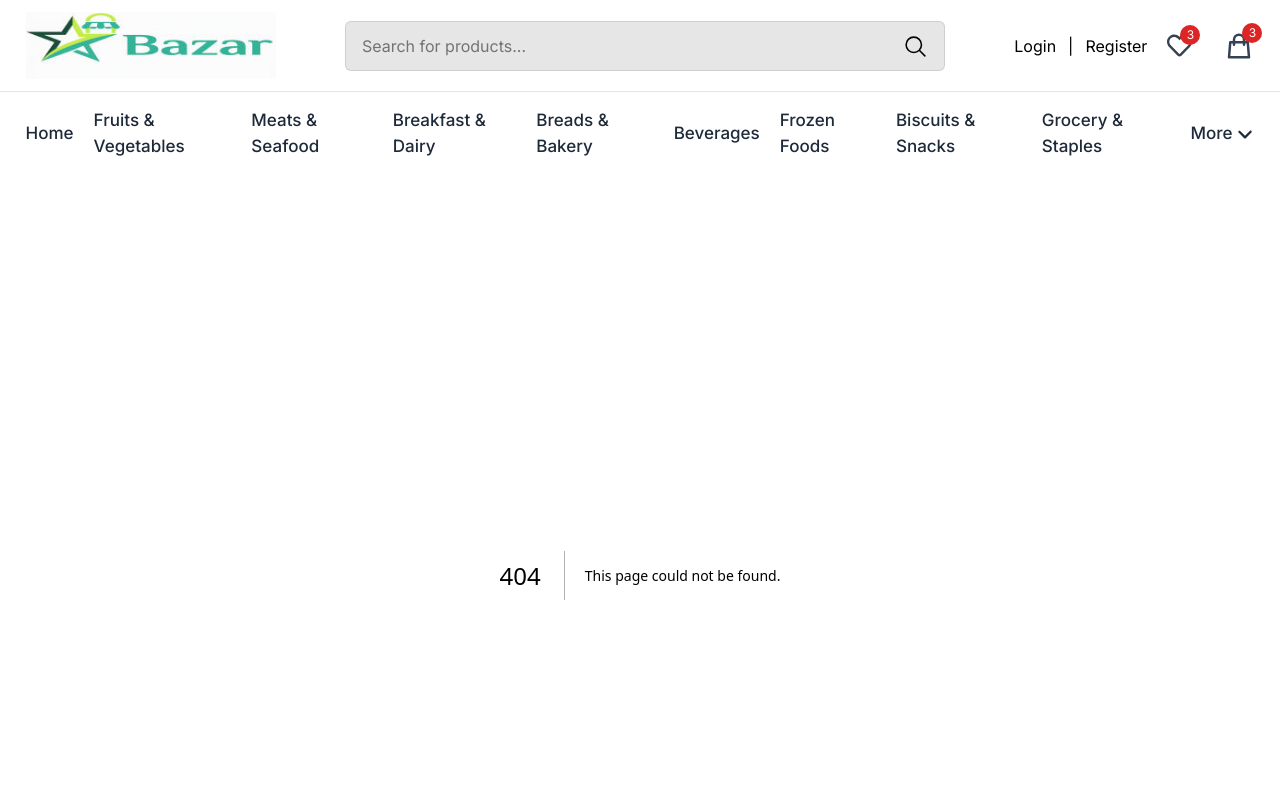
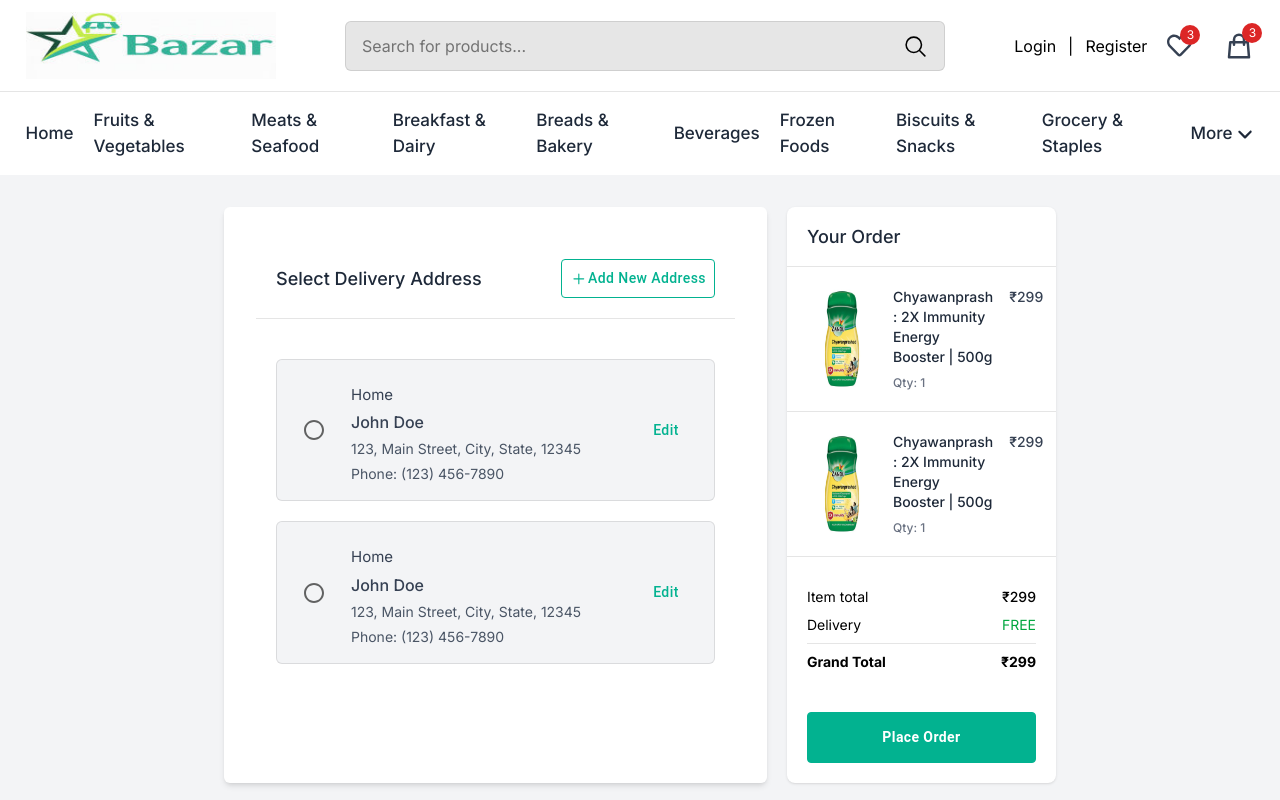
Before and after one commit to 78suhail/Grocery-Store-Web, a Next.js app: page /checkout in a window 1280 px wide. Before the commit this address had no page. Shown: the top 800 px of the page. Built offline with nearby package versions, Linux system fonts and the light colour scheme.

Commit message:
Add Address page

```diff
--- a/app/cart/page.jsx
+++ b/app/cart/page.jsx
@@ -3,6 +3,7 @@
 import React from "react";
 import CartItems from "./CartItems";
 import { Button } from "@mui/material";
+import Link from "next/link";
 
 const Page = () => {
   return (
@@ -58,7 +59,8 @@ const Page = () => {
               </div>
 
               <div className="px-5 flex w-full pb-5">
-                <Button className="btn-g w-full">Next</Button>
+                <Link href="/checkout" className="w-full">
+                <Button className="btn-g w-full">Next</Button> </Link>
               </div>
             </div>
           </div>
--- /dev/null
+++ b/app/checkout/page.jsx
@@ -0,0 +1,146 @@
+"use client";
+import React from "react";
+import { Button } from "@mui/material";
+import Radio from "@mui/material/Radio";
+import { GoPlus } from "react-icons/go";
+import Link from "next/link";
+import Image from "next/image";
+import { useContext } from "react";
+import { MyContext } from "@/context/ThemeContext";
+
+const Checkout = () => {
+
+  const context = useContext(MyContext);
+
+  return (
+    <>
+      <section className="bg-gray-100 py-8">
+        <div className="container !w-[65%] m-auto flex gap-5">
+          <div className="bg-white rounded-md shadow-md w-[70%] p-8">
+            <div className="flex items-center justify-between p-5 border-b border-black/10 mb-5">
+              <h2 className="text-[18px] font-medium text-gray-800">
+                Select Delivery Address
+              </h2>
+              <Button className="!text-primary !border !border-primary !capitalize" onClick={context?.isOpenAdressPanel}>
+                <GoPlus size={18} /> Add New Address
+              </Button>
+            </div>
+
+            <div className="addresSec w-full flex flex-col gap-5 p-5">
+              <label className="adress border border-black/10 p-4 rounded-md bg-gray-100 flex  gap-4 justify-between cursor-pointer">
+                <Radio />
+                <div className="info flex flex-col gap-1 pt-2 ">
+                  <h1 className="text-[15px] font-normal text-gray-700">
+                    Home
+                  </h1>
+                  <h3 className="text-[16px] font-medium text-gray-700">
+                    John Doe
+                  </h3>
+                  <p className="text-[14px] text-gray-600">
+                    123, Main Street, City, State, 12345
+                  </p>
+                  <p className="text-[14px] text-gray-600">
+                    Phone: (123) 456-7890
+                  </p>
+                </div>
+                <div className="ml-auto flex items-center">
+                  <Button variant="text" className="!text-primary !capitalize">
+                    Edit
+                  </Button>
+                </div>
+              </label>
+              <label className="adress border border-black/10 p-4 rounded-md bg-gray-100 flex  gap-4 justify-between cursor-pointer">
+                <Radio />
+                <div className="info flex flex-col gap-1 pt-2">
+                  <h1 className="text-[15px] font-normal text-gray-700">
+                    Home
+                  </h1>
+                  <h3 className="text-[16px] font-medium text-gray-700">
+                    John Doe
+                  </h3>
+                  <p className="text-[14px] text-gray-600">
+                    123, Main Street, City, State, 12345
+                  </p>
+                  <p className="text-[14px] text-gray-600">
+                    Phone: (123) 456-7890
+                  </p>
+                </div>
+                <div className="ml-auto flex items-center">
+                  <Button variant="text" className="!text-primary !capitalize">
+                    Edit
+                  </Button>
+                </div>
+              </label>
+            </div>
+          </div>
+
+          <div className="w-[35%] sticky top-20 h-fit">
+            <div className="bg-white rounded-lg shadow-sm">
+              <div className="px-5 py-4 border-b border-black/10">
+                <h2 className="text-[18px] font-medium text-gray-800">
+                  Your Order
+                </h2>
+              </div>
+
+              {/*  PRODUCTS SCROLL AREA */}
+              <div className="max-h-[300px] overflow-y-auto">
+                {[...Array(10)].map((_, i) => (
+                  <div
+                    key={i}
+                    className="p-5 flex gap-4 border-b border-black/10"
+                  >
+                    <Image
+                      src="/product.png"
+                      alt="product"
+                      width={70}
+                      height={70}
+                      className="rounded-md"
+                    />
+                    <div className="flex-1">
+                      <h3 className="text-sm font-medium text-gray-800">
+                        Chyawanprash : 2X Immunity Energy Booster | 500g
+                      </h3>
+                      <p className="text-xs text-gray-500 font-medium mt-2">
+                        Qty: 1
+                      </p>
+                    </div>
+                    <span className="text-sm text-gray-700 font-medium">
+                      ₹299
+                    </span>
+                  </div>
+                ))}
+              </div>
+
+              {/* Price Details */}
+              <div className="p-5 flex flex-col gap-2 text-sm">
+                <div className="flex justify-between">
+                  <span>Item total</span>
+                  <span className="font-medium">₹299</span>
+                </div>
+                <div className="flex justify-between">
+                  <span>Delivery</span>
+                  <span className="text-green-600">FREE</span>
+                </div>
+                <div className="flex justify-between font-semibold border-t border-black/10 pt-2">
+                  <span>Grand Total</span>
+                  <span>₹299</span>
+                </div>
+              </div>
+
+              <div className="p-5">
+                <Button
+                  fullWidth
+                  className="btn-g !text-white !capitalize !py-3"
+                >
+                  Place Order
+                </Button>
+              </div>
+            </div>
+          </div>
+        </div>
+      </section>
+    </>
+  );
+};
+
+export default Checkout;
--- a/app/globals.css
+++ b/app/globals.css
@@ -164,3 +164,7 @@ input[type=number]{
   scrollbar-width: thin;
   scrollbar-color: #bdbdbd #f1f1f1;
 }
+
+.react-international-phone-country-selector{width: 15% !important;}
+
+.react-international-phone-input{width: 85%;}
--- a/app/layout.tsx
+++ b/app/layout.tsx
@@ -2,7 +2,11 @@ import "./globals.css";
 import type { Metadata } from "next";
 import Header from "@/components/Header";
 import Footer from "@/components/Footer";
-import { Inter } from "next/font/google"; // ✅ Correct import
+import { Inter } from "next/font/google";
+import ThemeProvider from "@/context/ThemeProvider"
+
+
+
 
 const inter = Inter({
   subsets: ["latin"],
@@ -22,10 +26,12 @@ export default function RootLayout({
 }) {
   return (
     <html lang="en">
-      <body className={inter.className}> {/* ✅ font applied */}
-        <Header />
-        {children}
-        <Footer />
+      <body className={inter.className}>
+        <ThemeProvider>
+          <Header />
+          {children}
+          <Footer />
+        </ThemeProvider>
       </body>
     </html>
   );
--- a/components/Footer.jsx
+++ b/components/Footer.jsx
@@ -1,16 +1,33 @@
-import React from "react";
+"use client";
+import React,{useContext, useState} from "react";
 import { BsWallet2 } from "react-icons/bs";
 import { LiaGiftSolid, LiaShippingFastSolid } from "react-icons/lia";
 import { PiKeyReturnLight } from "react-icons/pi";
 import { BiSupport } from "react-icons/bi";
 import Link from "next/link";
 import { IoChatboxOutline } from "react-icons/io5";
-import { Button } from "@mui/material";
+import { Button, TextField } from "@mui/material";
 import { FaFacebookF, FaInstagram, FaPinterestP } from "react-icons/fa";
 import { AiOutlineYoutube } from "react-icons/ai";
 import Image from "next/image";
+import Drawer from "@mui/material/Drawer";
+import { MyContext } from "@/context/ThemeContext";
+import { PhoneInput } from 'react-international-phone';
+import 'react-international-phone/style.css';
+import Radio from '@mui/material/Radio';
+import RadioGroup from '@mui/material/RadioGroup';
+import FormControlLabel from '@mui/material/FormControlLabel';
+import FormControl from '@mui/material/FormControl';
+import FormLabel from '@mui/material/FormLabel';
+
 
 const Footer = () => {
+
+  const context = useContext(MyContext);
+
+  const [phone, setPhone] = useState('');
+
+
   return (
     <>
       <footer className=" bg-[#FAFAFA] py-8 pb-0">
@@ -279,6 +296,74 @@ const Footer = () => {
           </div>
         </div>
       </footer>
+      <Drawer
+       anchor="right"
+       open={context?.isOpenAdressBox}
+       onClose={() => context?.isOpenAdressPanel(false)}
+       className="addressPannel"
+       >
+
+      <form className="w-[450px] p-5">
+
+        <h3 className="text-[18px] font-[500] text-gray-700">Add New Address</h3>
+
+        <div className="flex flex-col gap-2 mt-4">
+
+           <div className="form-group w-full">
+          <TextField label="Address Line 1" variant="outlined" className="w-full" size="small"/>
+
+        </div>
+        <div className="form-group w-full">
+          <TextField label="City" variant="outlined" className="w-full" size="small"/>
+
+        </div>
+
+         <div className="form-group w-full">
+          <TextField label="Pincode" type="number" variant="outlined" className="w-full" size="small"/>
+
+        </div>
+        <div className="form-group w-full">
+          <TextField label="Country" type="text" variant="outlined" className="w-full" size="small"/>
+
+        </div>
+        <div className="form-group w-full">
+           <PhoneInput
+        defaultCountry="in"
+        value={phone}
+        onChange={(phone) => setPhone(phone)}
+      />
+
+        </div>
+        <div className="form-group w-full">
+          <TextField label="Landmark" type="text" variant="outlined" className="w-full" size="small"/>
+
+        </div>
+
+        <div className="form-group w-full">
+          <FormControl>
+      <FormLabel id="demo-row-radio-buttons-group-label">Address Type</FormLabel>
+      <RadioGroup
+        row
+        aria-labelledby="demo-row-radio-buttons-group-label"
+        name="row-radio-buttons-group"
+      >
+        <FormControlLabel value="Home" control={<Radio />} label="Home" />
+        <FormControlLabel value="Office" control={<Radio />} label="Office" />
+
+      </RadioGroup>
+    </FormControl>
+
+        </div>
+
+        <div className="form-group w-full">
+          <Button className="btn-g w-full"> Save</Button>
+
+        </div>
+
+        </div>
+
+      </form>
+      </Drawer>
     </>
   );
 };
--- /dev/null
+++ b/context/ThemeContext.jsx
@@ -0,0 +1,5 @@
+"use client";
+
+import { createContext } from "react";
+
+export const MyContext = createContext(null);
--- /dev/null
+++ b/context/ThemeProvider.jsx
@@ -0,0 +1,28 @@
+"use client";
+
+import React, { useState } from "react";
+
+import { MyContext } from "./ThemeContext";
+
+const ThemeProvider = ({ children }) => {
+
+
+  const [isOpenAdressBox, setIsOpenAddressBox] = useState(false);
+  const isOpenAdressPanel = () => {
+    setIsOpenAddressBox(!isOpenAdressBox);
+
+  }
+  const value = {
+    isOpenAdressBox,
+    isOpenAdressPanel,
+    setIsOpenAddressBox
+  };
+
+  return (
+    <MyContext.Provider value={value}>
+      {children}
+    </MyContext.Provider>
+  );
+};
+
+export default ThemeProvider;
--- a/package.json
+++ b/package.json
@@ -18,6 +18,7 @@
     "react-dom": "19.2.3",
     "react-icons": "^5.5.0",
     "react-inner-image-zoom": "^4.0.1",
+    "react-international-phone": "^4.6.1",
     "react-range-slider-input": "^3.3.2",
     "swiper": "^12.0.3"
   },
```
Also changed, not shown: 1 other file (tests, documents, lock files or other folders).
